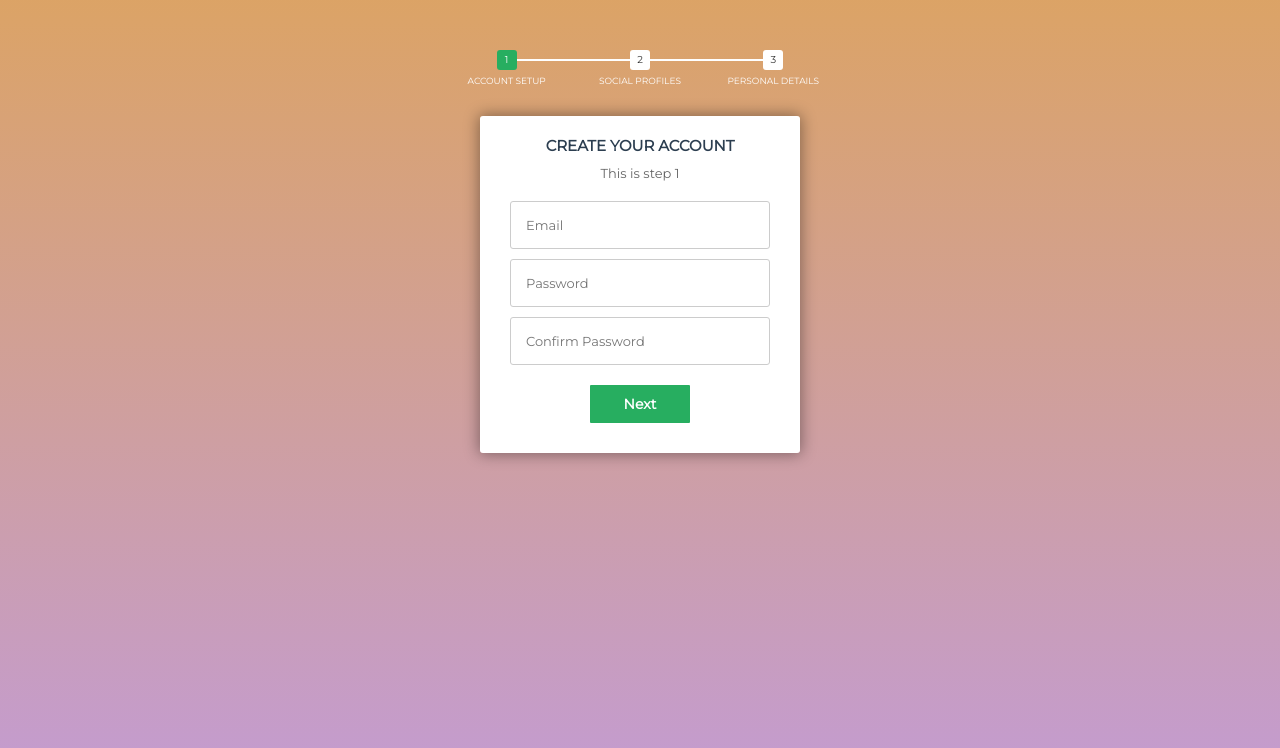
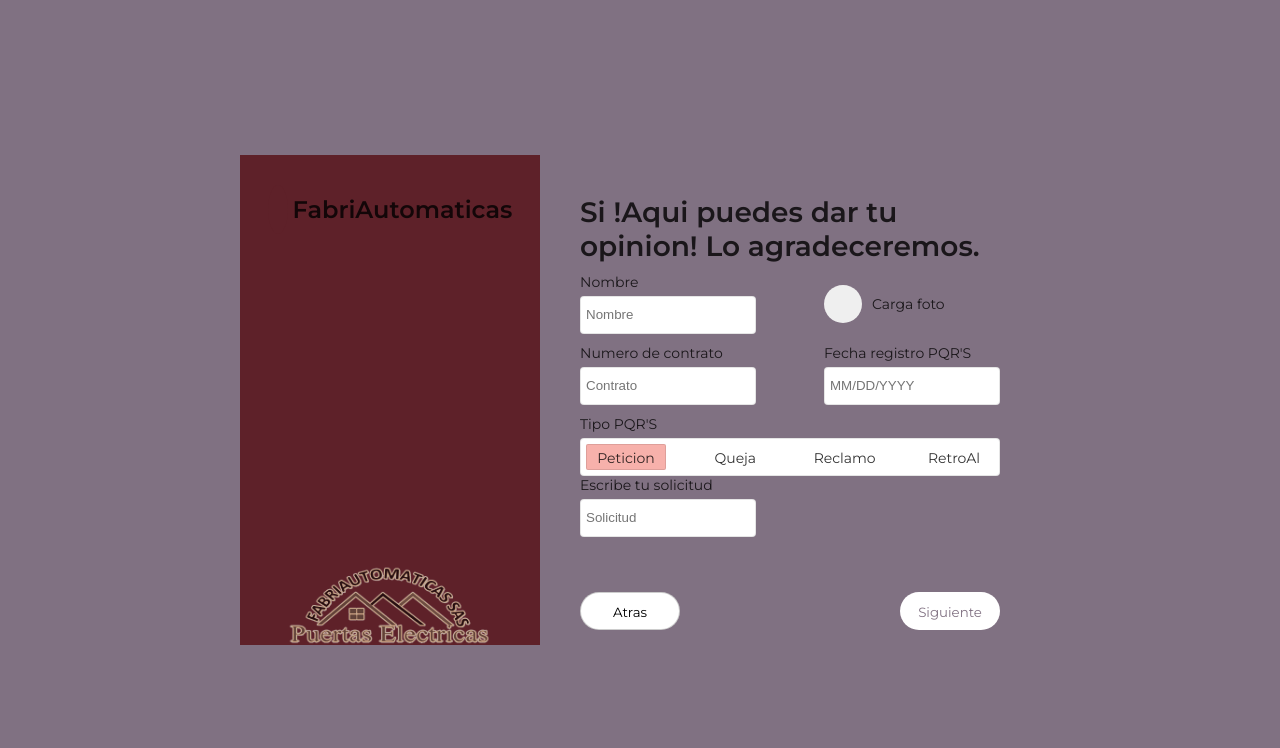
Before and after one commit to ByteGorillaGit/Nuevo_Proyecto, a plain HTML site: page Src/PQRS.html in a window 1280 px wide. Drawn offline with Linux system fonts and the light colour scheme.

Commit message:
Project 5

```diff
--- a/Src/PQRS.html
+++ b/Src/PQRS.html
@@ -4,46 +4,70 @@
   <meta charset="UTF-8">
   <meta name="viewport" content="width=device-width, initial-scale=1.0">
   <link rel="stylesheet" href="../Styles/Css/Style1.css">
-  <script src="../Styles/Js/Script.JS"></script>
-  <title>Document</title>
+  <title>PQR'S</title>
 </head>
 <body>
-  <!-- multistep form -->
-<form id="msform">
-    <!-- progressbar -->
-    <ul id="progressbar">
-      <li class="active">Account Setup</li>
-      <li>Social Profiles</li>
-      <li>Personal Details</li>
-    </ul>
-    <!-- fieldsets -->
-    <fieldset>
-      <h2 class="fs-title">Create your account</h2>
-      <h3 class="fs-subtitle">This is step 1</h3>
-      <input type="text" name="email" placeholder="Email" />
-      <input type="password" name="pass" placeholder="Password" />
-      <input type="password" name="cpass" placeholder="Confirm Password" />
-      <input type="button" name="next" class="next action-button" value="Next" />
-    </fieldset>
-    <fieldset>
-      <h2 class="fs-title">Social Profiles</h2>
-      <h3 class="fs-subtitle">Your presence on the social network</h3>
-      <input type="text" name="twitter" placeholder="Twitter" />
-      <input type="text" name="facebook" placeholder="Facebook" />
-      <input type="text" name="gplus" placeholder="Google Plus" />
-      <input type="button" name="previous" class="previous action-button" value="Previous" />
-      <input type="button" name="next" class="next action-button" value="Next" />
-    </fieldset>
-    <fieldset>
-      <h2 class="fs-title">Personal Details</h2>
-      <h3 class="fs-subtitle">We will never sell it</h3>
-      <input type="text" name="fname" placeholder="First Name" />
-      <input type="text" name="lname" placeholder="Last Name" />
-      <input type="text" name="phone" placeholder="Phone" />
-      <textarea name="address" placeholder="Address"></textarea>
-      <input type="button" name="previous" class="previous action-button" value="Previous" />
-      <a href="https://twitter.com/GoktepeAtakan" class="submit action-button" target="_top">Submit</a>
-    </fieldset>
-  </form>
+  <div class='signup-container'>
+    <div class='left-container'>
+      <h1>
+        <i class='fas fa-paw'></i>
+        FabriAutomaticas
+      </h1>
+      <div class='puppy'>
+        <img src='../Styles/img/logo.png'>
+      </div>
+    </div>
+    <div class='right-container'>
+      <header>
+        <h1>Si !Aqui puedes dar tu opinion! Lo agradeceremos.</h1>
+        <div class='set'>
+          <div class='pets-name'>
+            <label for='pets-name'>Nombre</label>
+            <input id='pets-name' placeholder="Nombre" type='text'>
+          </div>
+          <div class='pets-photo'>
+            <button id='pets-upload'>
+              <i class='fas fa-camera-retro'></i>
+            </button>
+            <label for='pets-upload'>Carga foto</label>
+          </div>
+        </div>
+        <div class='set'>
+          <div class='pets-breed'>
+            <label for='pets-breed'>Numero de contrato</label>
+            <input id='pets-breed' placeholder="Contrato" type='text'>
+          </div>
+          <div class='pets-birthday'>
+            <label for='pets-birthday'>Fecha registro PQR'S</label>
+            <input id='pets-birthday' placeholder='MM/DD/YYYY' type='text'>
+          </div>
+        </div>
+        <div class='pets-weight'>
+          <label for='pet-weight-0-25'>Tipo PQR'S</label>
+          <div class='radio-container'>
+            <input checked='' id='pet-weight-0-25' name='pet-weight' type='radio' value='0-25'>
+            <label for='pet-weight-0-25'>Peticion</label>
+            <input id='pet-weight-25-50' name='pet-weight' type='radio' value='25-50'>
+            <label for='pet-weight-25-50'>Queja</label>
+            <input id='pet-weight-50-100' name='pet-weight' type='radio' value='50-100'>
+            <label for='pet-weight-50-100'>Reclamo</label>
+            <input id='pet-weight-100-plus' name='pet-weight' type='radio' value='100+'>
+            <label for='pet-weight-100-plus'>RetroAl</label>
+          </div>
+        </div>
+        <div class='pets-breed'>
+          <label for='pets-breed'>Escribe tu solicitud</label>
+          <input id='pets-breed' placeholder="Solicitud" type='text'>
+        </div>
+      </header>
+      <footer>
+        <div class='set'>
+          <button id='back'>Atras</button>
+          <button id='next'>Siguiente</button>
+        </div>
+      </footer>
+    </div>
+  </div>
+
 </body>
 </html>
--- a/Styles/Css/Style1.css
+++ b/Styles/Css/Style1.css
@@ -1,133 +1,196 @@
-/*custom font*/
-@import url(https://fonts.googleapis.com/css?family=Montserrat);
-
-/*basic reset*/
-* {margin: 0; padding: 0;}
-
-html {
-	height: 100%;
-	/*Image only BG fallback*/
-
-	/*background = gradient + image pattern combo*/
-	background:
-		linear-gradient(rgba(196, 102, 0, 0.6), rgba(155, 89, 182, 0.6));
+@import url("https://fonts.googleapis.com/css?family=Montserrat:400,600&display=swap");
+* {
+  box-sizing: border-box;
+  margin: 0;
+  padding: 0;
 }
 
 body {
-	font-family: montserrat, arial, verdana;
+  align-items: center;
+  background: #807182;
+  color: rgba(0, 0, 0, 0.8);
+  display: grid;
+  font-family: "Montserrat", sans-serif;
+  font-size: 14px;
+  font-weight: 400;
+  height: 100vh;
+  justify-items: center;
+  weight: 100vw;
 }
-/*form styles*/
-#msform {
-	width: 400px;
-	margin: 50px auto;
-	text-align: center;
-	position: relative;
+
+.signup-container {
+  display: grid;
+  grid-template-areas: "left right";
+  max-width: 900px;
 }
-#msform fieldset {
-	background: white;
-	border: 0 none;
-	border-radius: 3px;
-	box-shadow: 0 0 15px 1px rgba(0, 0, 0, 0.4);
-	padding: 20px 30px;
-	box-sizing: border-box;
-	width: 80%;
-	margin: 0 10%;
 
-	/*stacking fieldsets above each other*/
-	position: relative;
+.left-container {
+  background: #5e2129;
+  overflow: hidden;
+  padding: 40px 0 0 0;
+  position: relative;
+  text-align: center;
+  width: 300px;
 }
-/*Hide all except first fieldset*/
-#msform fieldset:not(:first-of-type) {
-	display: none;
+.left-container h1 {
+  color: rgba(0, 0, 0, 0.8);
+  display: inline-block;
+  font-size: 24px;
 }
-/*inputs*/
-#msform input, #msform textarea {
-	padding: 15px;
-	border: 1px solid #ccc;
-	border-radius: 3px;
-	margin-bottom: 10px;
-	width: 100%;
-	box-sizing: border-box;
-	font-family: montserrat;
-	color: #2C3E50;
-	font-size: 13px;
+.left-container h1 i {
+  background: #5e2129 ;
+  border-radius: 50%;
+  color: black;
+  font-size: 24px;
+  margin-right: 5px;
+  padding: 10px;
+  transform: rotate(-45deg);
 }
-/*buttons*/
-#msform .action-button {
-	width: 100px;
-	background: #27AE60;
-	font-weight: bold;
-	color: white;
-	border: 0 none;
-	border-radius: 1px;
-	cursor: pointer;
-	padding: 10px;
-	margin: 10px 5px;
-  text-decoration: none;
-  font-size: 14px;
+.left-container .puppy {
+  bottom: -5px;
+  position: absolute;
+  text-align: center;
 }
-#msform .action-button:hover, #msform .action-button:focus {
-	box-shadow: 0 0 0 2px white, 0 0 0 3px #27AE60;
+.left-container .puppy:before {
+  background:#5e2129 ;
+  content: "";
+  height: 100%;
+  left: 0;
+  opacity: 0.4;
+  position: absolute;
+  width: 100%;
+  z-index: 1;
 }
-/*headings*/
-.fs-title {
-	font-size: 15px;
-	text-transform: uppercase;
-	color: #2C3E50;
-	margin-bottom: 10px;
+.left-container img {
+  filter: sepia(100%);
+  width: 70%;
 }
-.fs-subtitle {
-	font-weight: normal;
-	font-size: 13px;
-	color: #666;
-	margin-bottom: 20px;
+
+.right-container {
+  background:#807182 ;
+  display: grid;
+  grid-template-areas: "." ".";
+  width: 500px;
 }
-/*progressbar*/
-#progressbar {
-	margin-bottom: 30px;
-	overflow: hidden;
-	/*CSS counters to number the steps*/
-	counter-reset: step;
+.right-container h1:nth-of-type(1) {
+  color: rgba(0, 0, 0, 0.8);
+  font-size: 28px;
+  font-weight: 600;
 }
-#progressbar li {
-	list-style-type: none;
-	color: white;
-	text-transform: uppercase;
-	font-size: 9px;
-	width: 33.33%;
-	float: left;
-	position: relative;
+.right-container .set {
+  display: flex;
+  justify-content: space-between;
+  margin: 10px 0;
 }
-#progressbar li:before {
-	content: counter(step);
-	counter-increment: step;
-	width: 20px;
-	line-height: 20px;
-	display: block;
-	font-size: 10px;
-	color: #333;
-	background: white;
-	border-radius: 3px;
-	margin: 0 auto 5px auto;
+.right-container input {
+  border: 1px solid rgba(0, 0, 0, 0.1);
+  border-radius: 4px;
+  height: 38px;
+  line-height: 38px;
+  padding-left: 5px;
 }
-/*progressbar connectors*/
-#progressbar li:after {
-	content: '';
-	width: 100%;
-	height: 2px;
-	background: white;
-	position: absolute;
-	left: -50%;
-	top: 9px;
-	z-index: -1; /*put it behind the numbers*/
+.right-container input,
+.right-container label {
+  color: rgba(0, 0, 0, 0.8);
 }
-#progressbar li:first-child:after {
-	/*connector not needed before the first step*/
-	content: none;
+.right-container header {
+  padding: 40px;
 }
-/*marking active/completed steps green*/
-/*The number of the step and the connector before it = green*/
-#progressbar li.active:before,  #progressbar li.active:after{
-	background: #27AE60;
-	color: white;
+.right-container label,
+.right-container input,
+.right-container .pets-photo {
+  width: 176px;
 }
+.right-container .pets-photo {
+  align-items: center;
+  display: grid;
+  grid-template-areas: ". .";
+}
+.right-container .pets-photo button {
+  border: none;
+  border-radius: 50%;
+  height: 38px;
+  margin-right: 10px;
+  outline: none;
+  width: 38px;
+}
+.right-container .pets-photo button i {
+  color: rgba(0, 0, 0, 0.8);
+  font-size: 16px;
+}
+.right-container .pets-weight .radio-container {
+  display: flex;
+  justify-content: space-between;
+  width: 100%;
+}
+.right-container footer {
+  align-items: center;
+  background: #807182;
+  display: grid;
+  padding: 5px 40px;
+}
+.right-container footer button {
+  border: 1px solid rgba(0, 0, 0, 0.2);
+  height: 38px;
+  line-height: 38px;
+  width: 100px;
+  border-radius: 19px;
+  font-family: "Montserrat", sans-serif;
+}
+.right-container footer #back {
+  background: #fff;
+  transition: 0.2s all ease-in-out;
+}
+.right-container footer #back:hover {
+  background: #171a2b;
+  color: #fff;
+}
+.right-container footer #next {
+  background: #fff;
+  border: 1px solid transparent;
+  color: #807182;
+}
+.right-container footer #next:hover {
+  background: #171a2b;
+}
+
+.pets-name label,
+.pets-breed label,
+.pets-birthday label,
+.pets-gender label,
+.pets-spayed-neutered label,
+.pets-weight label {
+  display: block;
+  margin-bottom: 5px;
+}
+
+.radio-container {
+  background: #fff;
+  border: 1px solid rgba(0, 0, 0, 0.1);
+  border-radius: 4px;
+  display: inline-block;
+  padding: 5px;
+}
+
+.radio-container label {
+  background: transparent;
+  border: 1px solid transparent;
+  border-radius: 2px;
+  display: inline-block;
+  height: 26px;
+  line-height: 26px;
+  margin: 0;
+  padding: 0;
+  text-align: center;
+  transition: 0.2s all ease-in-out;
+  width: 80px;
+}
+
+.radio-container input[type=radio] {
+  display: none;
+}
+
+.radio-container input[type=radio]:checked + label {
+  background: #f7b1ab;
+  border: 1px solid rgba(0, 0, 0, 0.1);
+}
```
Also changed, not shown: Styles/img/logo.png (added).
